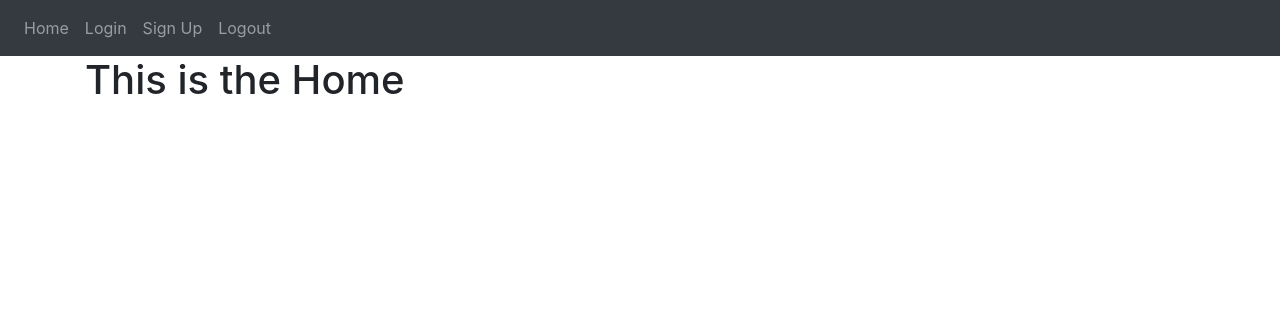
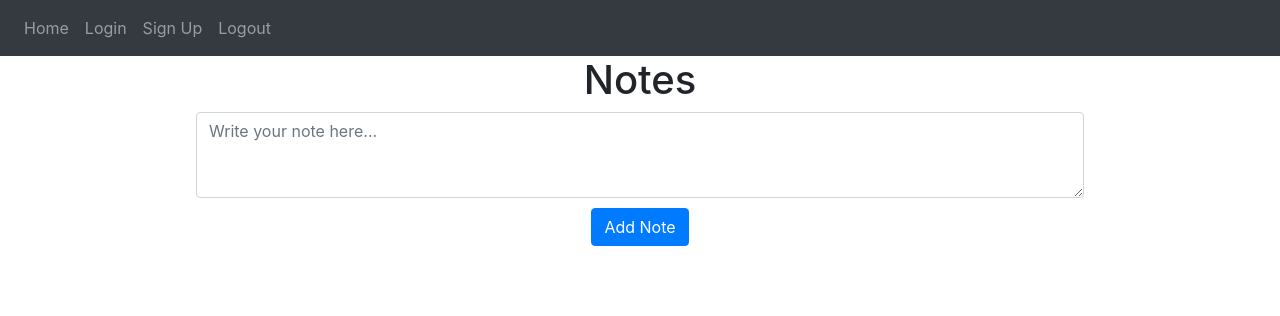
Before and after one commit to juancv3d/My_Website, a Flask app: template website/templates/home.html in a window 1280 px wide. Shown: the top 316 px of the page. Run offline with Flask 2, Linux system fonts and the light colour scheme; the template is opened without the code that fills it, so the values that code supplies are empty; some libraries are stand-ins or nearby versions.

Commit message:
adding and deleting notes option

```diff
--- a/website/templates/home.html
+++ b/website/templates/home.html
@@ -1,5 +1,20 @@
 {% extends "base.html" %}
 {% block title %}Home{% endblock %}
 {% block content %}
-<h1>This is the Home</h1>
+<h1 align="center">Notes</h1>
+<u1 class="list-group list-group-flush" style="width: 80%; margin: 0 auto;" id="notes">
+    {% for note in user.notes %}
+    <class class="list-group-item">{{note.data}}
+        <button type="button" class="close" onclick="deleteNote({{note.id}})">
+            <span aria-hidden="true">&times;</span>
+        </button>
+    </class>
+    </li>
+    {% endfor %}
+</u1>
+<form method="POST">
+    <textarea name="note" id="note" class="form-control" style="width: 80%; margin: 0 auto;" rows="3" placeholder="Write your note here..."></textarea>
+    <div align="center" class="form-group" style="margin-top: 10px;">
+        <button type="submit" class="btn btn-primary" id="save">Add Note</button>
+</form>
 {% endblock %}
```
